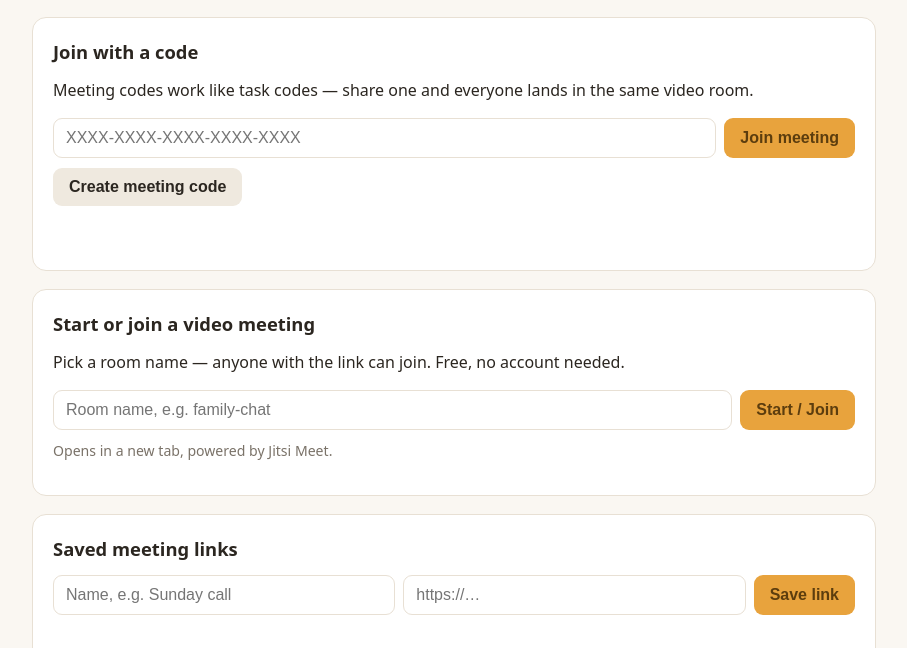
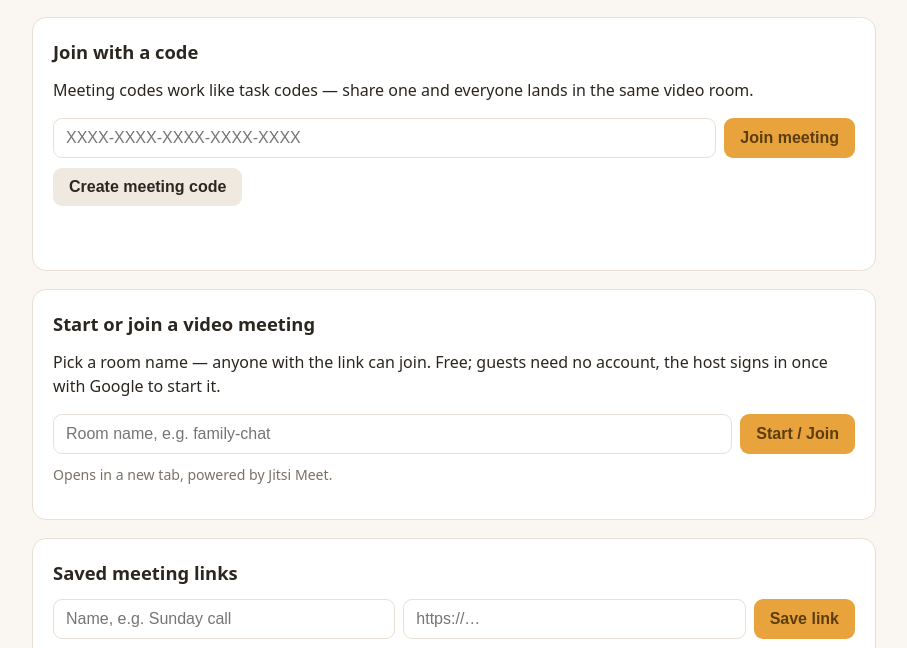
Before and after one commit to toastyy808/quickjoin, a plain HTML site: page meeting/index.html in a window 1280 px wide. Shown: the part 142-790 px from the top of the page, without its empty margins (186-1093 px from the left). Drawn offline with Linux system fonts and the light colour scheme.

Commit message:
Meeting page: clarify host signs in once with Google, guests need no account

```diff
--- a/meeting/index.html
+++ b/meeting/index.html
@@ -41,7 +41,7 @@
 
     <div class="card">
       <h2>Start or join a video meeting</h2>
-      <p style="margin-top:0">Pick a room name — anyone with the link can join. Free, no account needed.</p>
+      <p style="margin-top:0">Pick a room name — anyone with the link can join. Free; guests need no account, the host signs in once with Google to start it.</p>
       <form class="row" id="room-form">
         <input type="text" id="room-input" placeholder="Room name, e.g. family-chat" autocomplete="off">
         <button type="submit">Start / Join</button>
```
